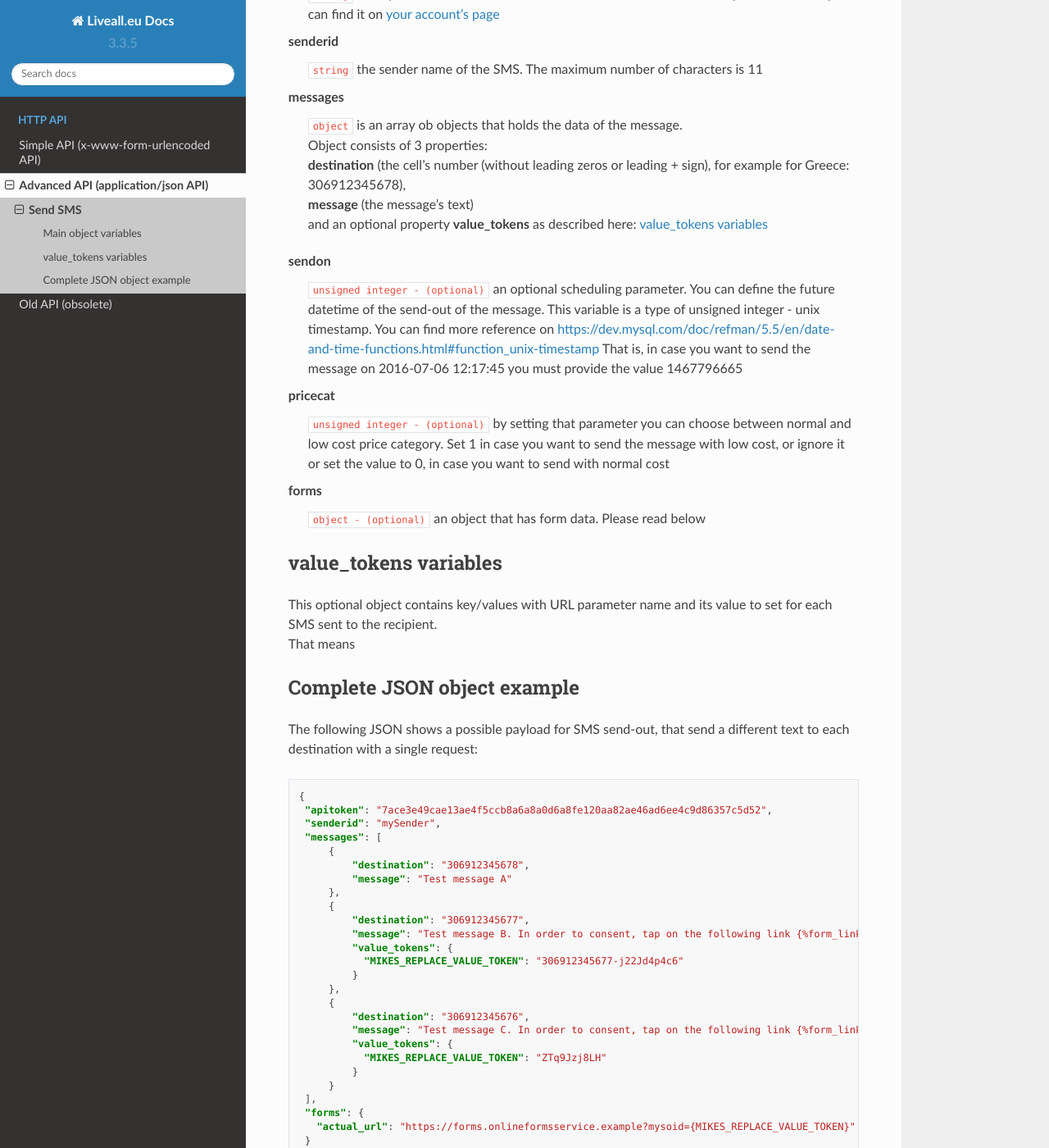
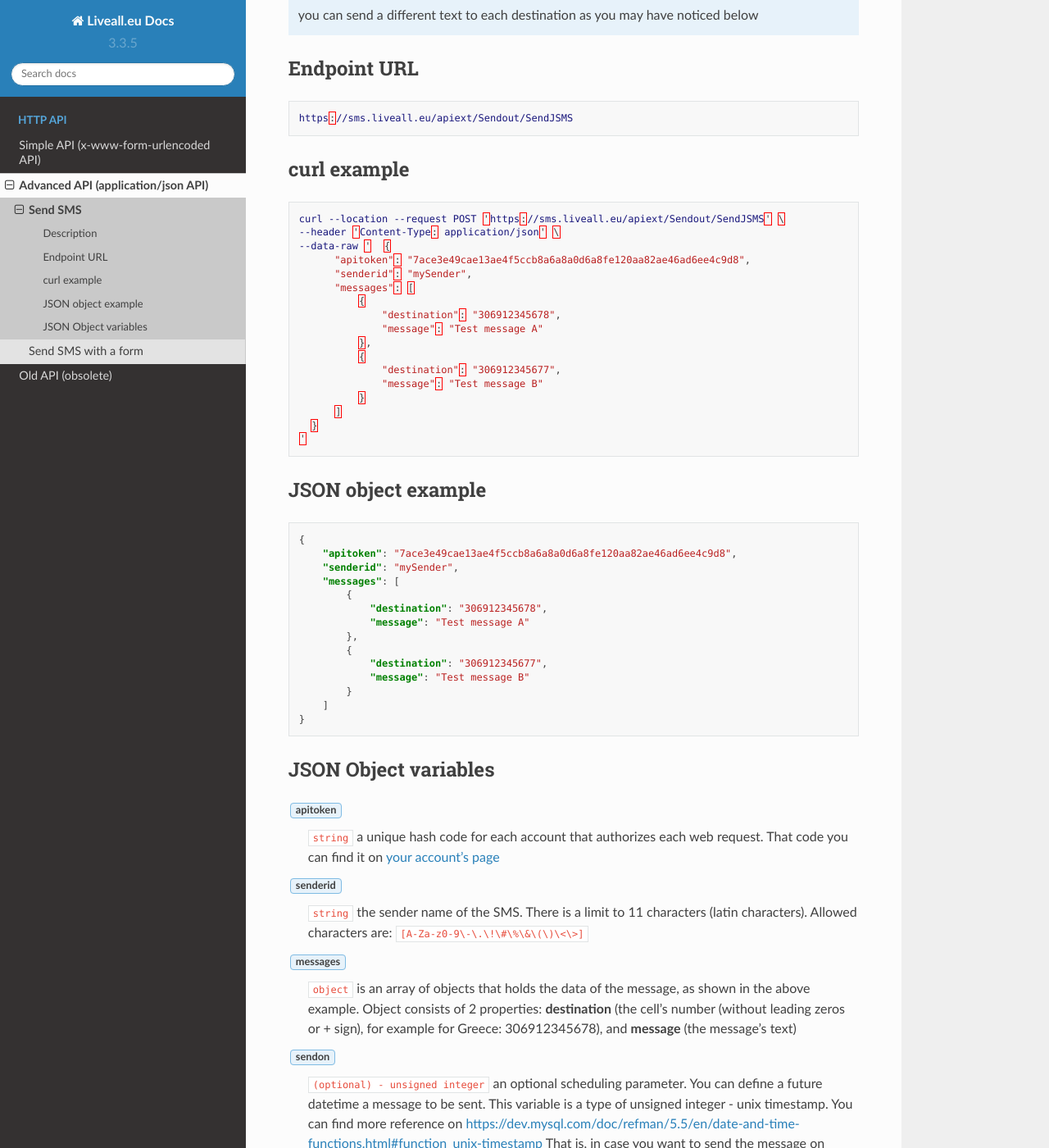
Before and after one commit to terracom/liveall.eu_docs, a Sphinx documentation site: the page built from docs/source/httpapi/application-json/sendjsms.rst, in a window 1280 px wide and 1400 px high, scrolled down 346 px. Shown: the whole window at 82% size. Built offline with Sphinx 7.4.7 and the Read the Docs theme 2.0.0, drawn with Linux system fonts in a browser that asks for light colours; some of the changed text lies outside the part shown.

Commit message:
202111041446

```diff
--- a/docs/source/httpapi/application-json/index.rst
+++ b/docs/source/httpapi/application-json/index.rst
@@ -12,3 +12,4 @@ Likewise, the response is not a delimited string but a JSON object
    :maxdepth: 1
 
    sendjsms
+   sendjsms_with_form
--- a/docs/source/httpapi/application-json/sendjsms.rst
+++ b/docs/source/httpapi/application-json/sendjsms.rst
@@ -1,78 +1,90 @@
 Send SMS
 ========
 
-The end-point to use for send-out is:
-   ``https://sms.liveall.eu/apiext/Sendout/SendJSMS``
+Description
+-----------
 
-Main object variables
+Using that type of API gives you the flexibility to send to a single or multiple destinations SMS by calling the web-service once.
+Also you are dealing with a JSON object (as a payload), which is much more straight-forward to a programer.
+
+.. note:: you can send a different text to each destination as you may have noticed below
+
+Endpoint URL
+------------
+
+.. code:: flatline
+
+   https://sms.liveall.eu/apiext/Sendout/SendJSMS
+
+
+curl example
+------------
+
+.. code:: flatline
+
+  curl --location --request POST 'https://sms.liveall.eu/apiext/Sendout/SendJSMS' \
+  --header 'Content-Type: application/json' \
+  --data-raw '  {
+        "apitoken": "7ace3e49cae13ae4f5ccb8a6a8a0d6a8fe120aa82ae46ad6ee4c9d8",
+        "senderid": "mySender",
+        "messages": [
+            {
+                "destination": "306912345678",
+                "message": "Test message A"
+            },
+            {
+                "destination": "306912345677",
+                "message": "Test message B"
+            }
+        ]
+    }
+  '
+
+JSON object example
+-------------------
+
+.. code-block:: json
+
+  {
+      "apitoken": "7ace3e49cae13ae4f5ccb8a6a8a0d6a8fe120aa82ae46ad6ee4c9d8",
+      "senderid": "mySender",
+      "messages": [
+          {
+              "destination": "306912345678",
+              "message": "Test message A"
+          },
+          {
+              "destination": "306912345677",
+              "message": "Test message B"
+          }
+      ]
+  }
+
+
+JSON Object variables
 ---------------------
 
-apitoken
+:guilabel:`apitoken`
    ``string`` a unique hash code for each account that authorizes each web request. That code you can find it on `your account’s page`_
 
-senderid
-   ``string`` 	the sender name of the SMS. The maximum number of characters is 11
+:guilabel:`senderid`
+   ``string`` 	the sender name of the SMS. There is a limit to 11 characters (latin characters). Allowed characters are: ``[A-Za-z0-9\-\.\!\#\%\&\(\)\<\>]``
 
-messages
-   | ``object`` is an array ob objects that holds the data of the message.
-   | Object consists of 3 properties:
-   | **destination** (the cell’s number (without leading zeros or leading + sign), for example for Greece: 306912345678),
-   | **message** (the message’s text)
-   | and an optional property **value_tokens** as described here: :ref:`value_tokens variables`
+:guilabel:`messages`
+   ``object`` is an array of objects that holds the data of the message, as shown in the above example. Object consists of 2 properties:
+   **destination** (the cell’s number (without leading zeros or + sign), for example for Greece: 306912345678),
+   and **message** (the message’s text)
 
-sendon
-   ``unsigned integer - (optional)`` an optional scheduling parameter. You can define the future datetime of the send-out of the message.
+:guilabel:`sendon`
+   ``(optional) - unsigned integer`` an optional scheduling parameter. You can define a future datetime a message to be sent.
    This variable is a type of unsigned integer - unix timestamp. You can find more reference on
    https://dev.mysql.com/doc/refman/5.5/en/date-and-time-functions.html#function_unix-timestamp
    That is, in case you want to send the message on 2016-07-06 12:17:45 you must provide the value 1467796665
 
-pricecat
-   ``unsigned integer - (optional)`` by setting that parameter you can choose between normal and low cost price category.
+:guilabel:`pricecat`
+   ``(optional) - unsigned integer`` by setting that parameter you can choose between normal and low cost price category (where applicable).
    Set 1 in case you want to send the message with low cost, or ignore it or set the value to 0, in case you want to send with normal cost
 
-forms
-   ``object - (optional)`` an object that has form data. Please read below
-
-value_tokens variables
-----------------------
-
-| This optional object contains key/values with URL parameter name and its value to set for each SMS sent to the recipient.
-| That means
 
 
-Complete JSON object example
-----------------------------
-
-The following JSON shows a possible payload for SMS send-out, that send a different text to each destination with a single request:
-
-.. code-block:: json
-
-   {
-    "apitoken": "7ace3e49cae13ae4f5ccb8a6a8a0d6a8fe120aa82ae46ad6ee4c9d86357c5d52",
-    "senderid": "mySender",
-    "messages": [
-        {
-            "destination": "306912345678",
-            "message": "Test message A"
-        },
-        {
-            "destination": "306912345677",
-            "message": "Test message B. In order to consent, tap on the following link {%form_link_token}",
-            "value_tokens": {
-              "MIKES_REPLACE_VALUE_TOKEN": "306912345677-j22Jd4p4c6"
-            }
-        },
-        {
-            "destination": "306912345676",
-            "message": "Test message C. In order to consent, tap on the following link {%form_link_token}",
-            "value_tokens": {
-              "MIKES_REPLACE_VALUE_TOKEN": "ZTq9Jzj8LH"
-            }
-        }
-    ],
-    "forms": {
-      "actual_url": "https://forms.onlineformsservice.example?mysoid={MIKES_REPLACE_VALUE_TOKEN}"
-    }
-   }
-
 .. _`your account’s page`: https://www.liveall.eu/user
--- a/docs/source/httpapi/xwwwformurlencoded/checkaccountbalance.rst
+++ b/docs/source/httpapi/xwwwformurlencoded/checkaccountbalance.rst
@@ -9,7 +9,10 @@ Endpoint URL
 ------------
 
 The end-point for sending SMS via HTTP (**POST**) calls is the following:
-  ``https://sms.liveall.eu/apiext/Sendout/GetAccountBalance``
+
+.. code:: flatline
+
+  https://sms.liveall.eu/apiext/Sendout/GetAccountBalance
 
 Variables
 ---------
--- a/docs/source/httpapi/xwwwformurlencoded/checksmsstatus.rst
+++ b/docs/source/httpapi/xwwwformurlencoded/checksmsstatus.rst
@@ -9,7 +9,10 @@ Endpoint URL
 ------------
 
 The end-point for sending SMS via HTTP (**POST**) calls is the following:
-  ``https://sms.liveall.eu/apiext/Sendout/GetSMSStatus``
+
+.. code:: flatline
+
+  https://sms.liveall.eu/apiext/Sendout/GetSMSStatus
 
 Variables
 ---------
```
Also changed, not shown: docs/source/httpapi/application-json/sendjsms_with_form.rst (added, +183 -0 lines), docs/source/httpapi/xwwwformurlencoded/smssendout.rst (+10 -5 lines).
